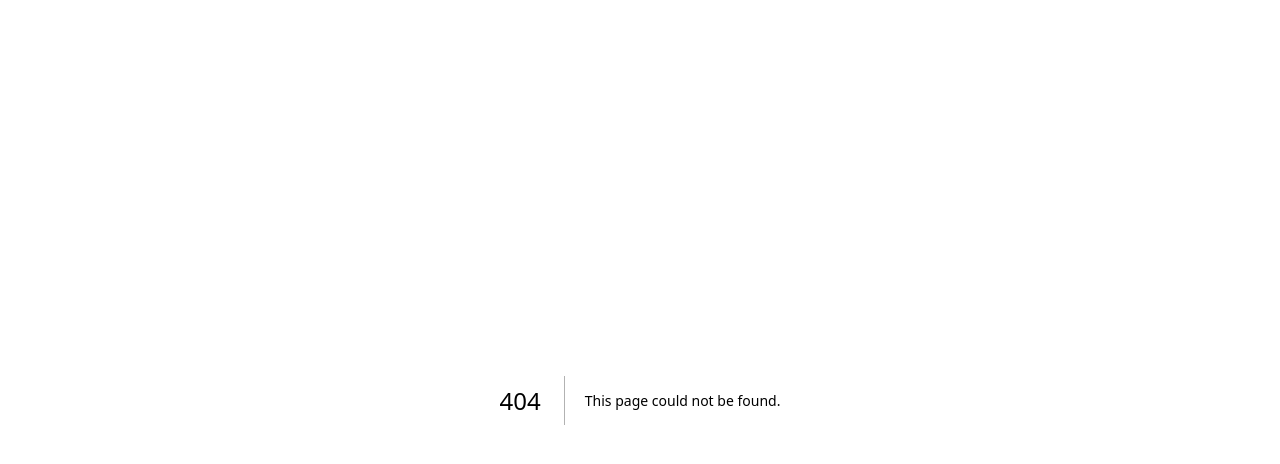
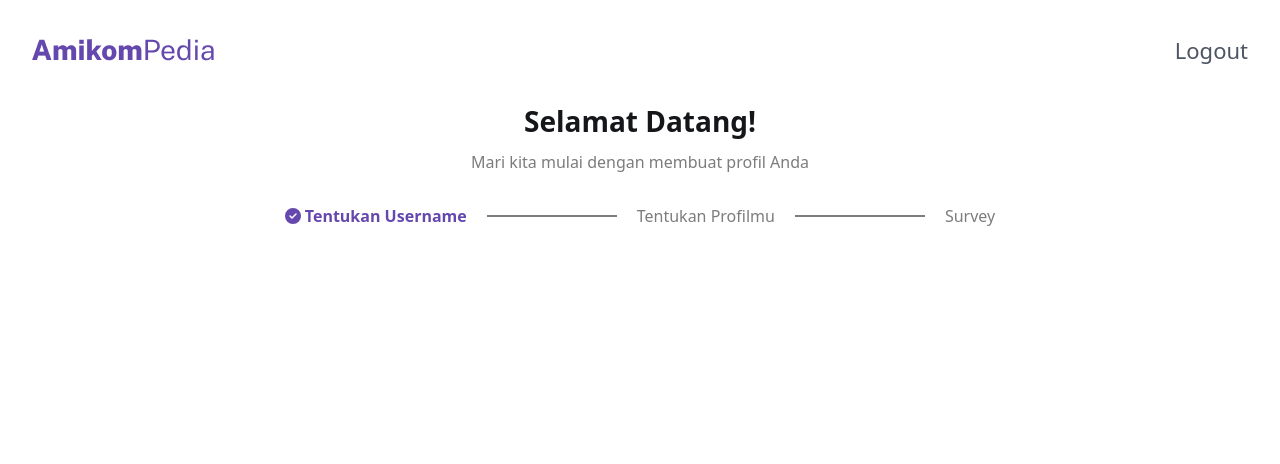
Before and after one commit to PRC-36/fe-amikom-pedia, a Next.js app: page /register/choose-username in a window 1280 px wide. Before the commit this address had no page. Shown: the top 464 px of the page. Built offline with nearby package versions, Linux system fonts and the light colour scheme.

Commit message:
Make Component Stepper and Register Layout

```diff
--- a/components/inputs/input-label.tsx
+++ b/components/inputs/input-label.tsx
@@ -16,7 +16,7 @@ const InputLabel: React.ForwardRefRenderFunction<HTMLInputElement, IInputLabelPr
     }
 
     return (
-        <div className="grid w-full max-w-sm items-center gap-2 ">
+        <div className="grid w-full items-center gap-2 ">
             <Label htmlFor={names} className='text-base font-semibold'>{names}</Label>
             <div className='relative'>
                 <Input ref={ref} type={isActive ? 'text' : type} id={names} placeholder={placeholder} className='text-text-500 ' autoComplete={names} {...props} />
--- /dev/null
+++ b/components/stepper/stepper-register.tsx
@@ -0,0 +1,38 @@
+import * as React from 'react';
+import { FaCircleCheck } from "react-icons/fa6";
+interface IStepperRegisterProps {
+    urlActive? : string
+}
+
+const StepperRegister: React.FunctionComponent<IStepperRegisterProps> = ({ urlActive }) => {
+    console.log(urlActive)
+    const data = [
+        {
+            slug : 'choose-username',
+            name : 'Tentukan Username'
+        },
+        {
+            slug : 'choose-profil',
+            name : 'Tentukan Profilmu'
+        },
+        {
+            slug : 'survey',
+            name : 'Survey'
+        }
+    ]
+    return (
+        <div className='flex items-center gap-5 w-[400px] sm:w-auto mx-auto overflow-x-auto mb-6'>
+            {data.map((v, i, arr) => (
+                <div className='flex items-center gap-5' key={i}>
+                    <div className={`flex items-center ${urlActive === v.slug ? 'text-primary-main font-semibold' : 'text-gray-400'}`} >
+                        <FaCircleCheck className={`${urlActive === v.slug ? 'block' : 'hidden'} mr-1`} />
+                        <h1 className='text-base text-nowrap'>{v.name}</h1>
+                    </div>
+                    {i < arr.length - 1 && <span className='w-[130px] h-[2px] bg-gray-400'></span>}
+                </div>
+            ))}
+        </div>
+    );
+};
+
+export default StepperRegister;
--- /dev/null
+++ b/layouts/RegisterLayout.tsx
@@ -0,0 +1,34 @@
+import StepperRegister from '@/components/stepper/stepper-register';
+import { useParams, usePathname } from 'next/navigation';
+import * as React from 'react';
+
+interface IRegisterLayoutProps {
+    children : React.ReactNode
+}
+
+const RegisterLayout: React.FunctionComponent<IRegisterLayoutProps> = ({ children }) => {
+    const params = usePathname()
+    const urlActive = params.split('/')[2]
+    return (
+        <>
+            <>
+                <nav className=''>
+                    <div className='flex items-center h-[100px] justify-between container mx-auto'>
+                        <div>
+                            <img src="/logo.png" alt="" />
+                        </div>
+                        <h4 className='text-[22px] text-gray-600 leading-[33px] font-normal'>Logout</h4>
+                    </div>
+                </nav>
+                <div className='flex justify-center flex-col items-center w-fit mx-auto'>
+                    <h1 className='text-[28px] leading-[42px] font-semibold text-text-500'>Selamat Datang!</h1>
+                    <p className='text-base text-gray-400 mt-2 mb-[30px]'>Mari kita mulai dengan membuat profil Anda</p>
+                    <StepperRegister urlActive={urlActive} />
+                    {children}
+                </div>
+            </>
+        </>
+    );
+};
+
+export default RegisterLayout;
--- a/layouts/layout.tsx
+++ b/layouts/Rootlayout.tsx
@@ -1,6 +1,6 @@
 import type { Metadata } from "next";
 import { Inter } from "next/font/google";
-import "./globals.css";
+
 
 const inter = Inter({ subsets: ["latin"] });
 
@@ -15,8 +15,8 @@ export default function RootLayout({
   children: React.ReactNode;
 }>) {
   return (
-    <html lang="en">
-      <body className={inter.className}>{children}</body>
-    </html>
+    < >
+      <div className={inter.className}>{children}</div>
+    </>
   );
 }
--- a/pages/_app.tsx
+++ b/pages/_app.tsx
@@ -1,7 +1,17 @@
-import type { AppProps } from 'next/app'
+import type { AppProps } from 'next/app';
 import "@/styles/styles.scss";
+import RootLayout from '@/layouts/Rootlayout';
 
+interface ComponentWithLayout {
+  layout?: React.ComponentType;
+}
 
 export default function App({ Component, pageProps }: AppProps) {
-  return <Component {...pageProps} />
+  const Layout = (Component as ComponentWithLayout)?.layout || RootLayout;
+
+  return (
+    <Layout>
+      <Component {...pageProps} />
+    </Layout>
+  );
 }
--- /dev/null
+++ b/pages/register/choose-username.tsx
@@ -0,0 +1,21 @@
+
+import InputLabel from '@/components/inputs/input-label';
+import RegisterLayout from '@/layouts/RegisterLayout';
+import * as React from 'react';
+
+interface IChooseUsernameProps {
+}
+
+const ChooseUsername: React.FunctionComponent<IChooseUsernameProps> = (props) => {
+
+  return (
+    <>
+
+    </>
+  );
+};
+
+
+ChooseUsername.layout = RegisterLayout
+
+export default ChooseUsername;
--- a/styles/styles.scss
+++ b/styles/styles.scss
@@ -1,6 +1,9 @@
 @tailwind base;
 @tailwind components;
 @tailwind utilities;
+
+
+
 
 .slick-dots {
   bottom: 12% !important;
--- a/tailwind.config.ts
+++ b/tailwind.config.ts
@@ -4,6 +4,7 @@ const config = {
   darkMode: ["class"],
   content: [
     "./pages/**/*.{ts,tsx}",
+    "./layouts/**/*.{ts,tsx}",
     "./components/**/*.{ts,tsx}",
     "./app/**/*.{ts,tsx}",
     "./src/**/*.{ts,tsx}",
@@ -36,6 +37,7 @@ const config = {
           300: "#9E9E9E",
           400: "#404040",
           500: "#141619",
+          600 : '#727272'
         },
         gray: {
           100: "#ECECEC",
```
